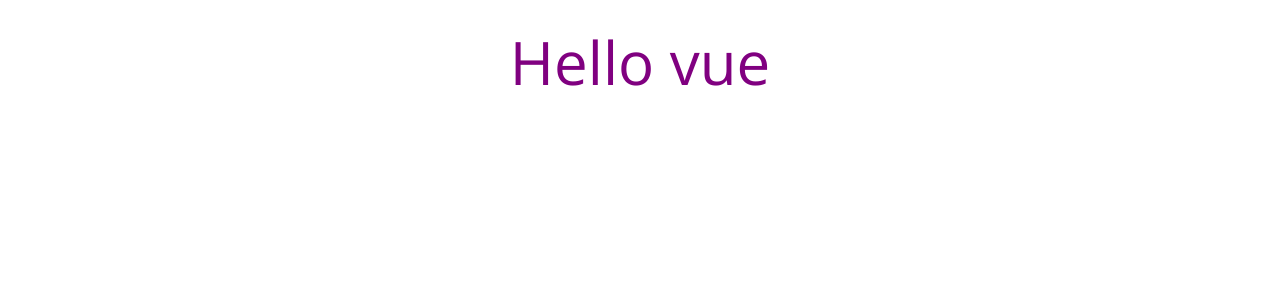
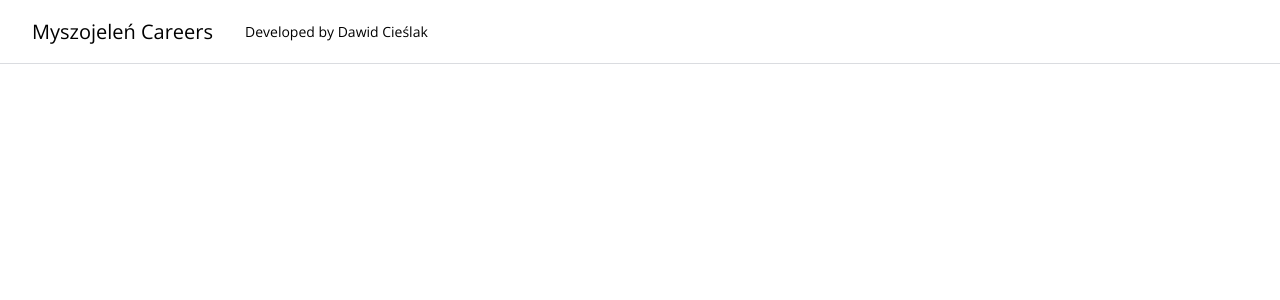
Before and after one commit to Canthar90/Vue_starting, a Vue app: page / in a window 1280 px wide. Shown: the top 300 px of the page. Built offline with nearby package versions, Linux system fonts and the light colour scheme; the HTML template or start-up script is replaced by a standard one.

Commit message:
Added some basic data and first component with basic Objects

```diff
--- a/src/App.vue
+++ b/src/App.vue
@@ -2,12 +2,17 @@
 
 <template>
   <div class="wrapper">
-    <h1 class="mt-8 text-center text-6xl">Hello vue</h1>
+    <MainNav />
   </div>
 </template>
 
-<style scoped>
-h1 {
-  color: purple;
+<script>
+import MainNav from '@/components/MainNav.vue'
+
+export default {
+  name: 'App',
+  components: {
+    MainNav
+  }
 }
-</style>
+</script>
--- /dev/null
+++ b/src/components/MainNav.vue
@@ -0,0 +1,28 @@
+<template>
+  <header class="w-full text-sm">
+    <div class="fixed left-0 top-0 h-16 w-full bg-white">
+      <div class="mx-auto flex h-full flex-nowrap border-b border-solid border-brand-gray-1 px-8">
+        <a href="/" class="flex h-full items-center text-xl">{{ company }}</a>
+        <h2 class="ml-8 flex h-full items-center">
+          Developed by {{ author.firsName }} {{ author.lastName }}
+        </h2>
+      </div>
+    </div>
+  </header>
+</template>
+
+<!-- we will use option API right now -->
+<script>
+export default {
+  name: 'MainNav',
+  data() {
+    return {
+      company: 'Myszojeleń Careers',
+      author: {
+        firsName: 'Dawid',
+        lastName: 'Cieślak'
+      }
+    }
+  }
+}
+</script>
--- a/src/playground.js
+++ b/src/playground.js
@@ -1,6 +1,27 @@
-const fruits = ['Apple', 'Banana', 'Orange']
-const vegetables = ['Cucumber', 'Radish']
+// const fruits = ['Apple', 'Banana', 'Orange']
+// const vegetables = ['Cucumber', 'Radish']
 
-console.log([...fruits, ...vegetables])
+// console.log([...fruits, ...vegetables])
 
-// ... extracts elements of list and merges them in one new list
+// // ... extracts elements of list and merges them in one new list
+
+// This is Object
+const developer = {
+  salary: 100000,
+  experience: 4.5,
+  techStack: ['Vue', 'HTML', 'CSS'],
+  lookingForWork: true,
+  //   method below
+  dobleSalary() {
+    this.salary = this.salary * 2
+    this.lookingForWork = false
+  }
+}
+
+console.log(developer.salary)
+console.log(developer.lookingForWork)
+
+developer.dobleSalary()
+
+console.log(developer.salary)
+console.log(developer.lookingForWork)
--- a/tailwind.config.js
+++ b/tailwind.config.js
@@ -7,8 +7,17 @@
     extend: {
       fontFamily: {
         sans: ['Open Sans', ...defaultTheme.fontFamily.sans]
+      },
+      colors: {
+        'brand-gray-1': '#dadce0',
+        'brand-blue-1': '#1967d2',
+        'brand-green-1': '#137333'
       }
     }
   },
   plugins: []
 }
+
+// tex-brand-gray-1
+
+// bg-brand-gray-1
```
